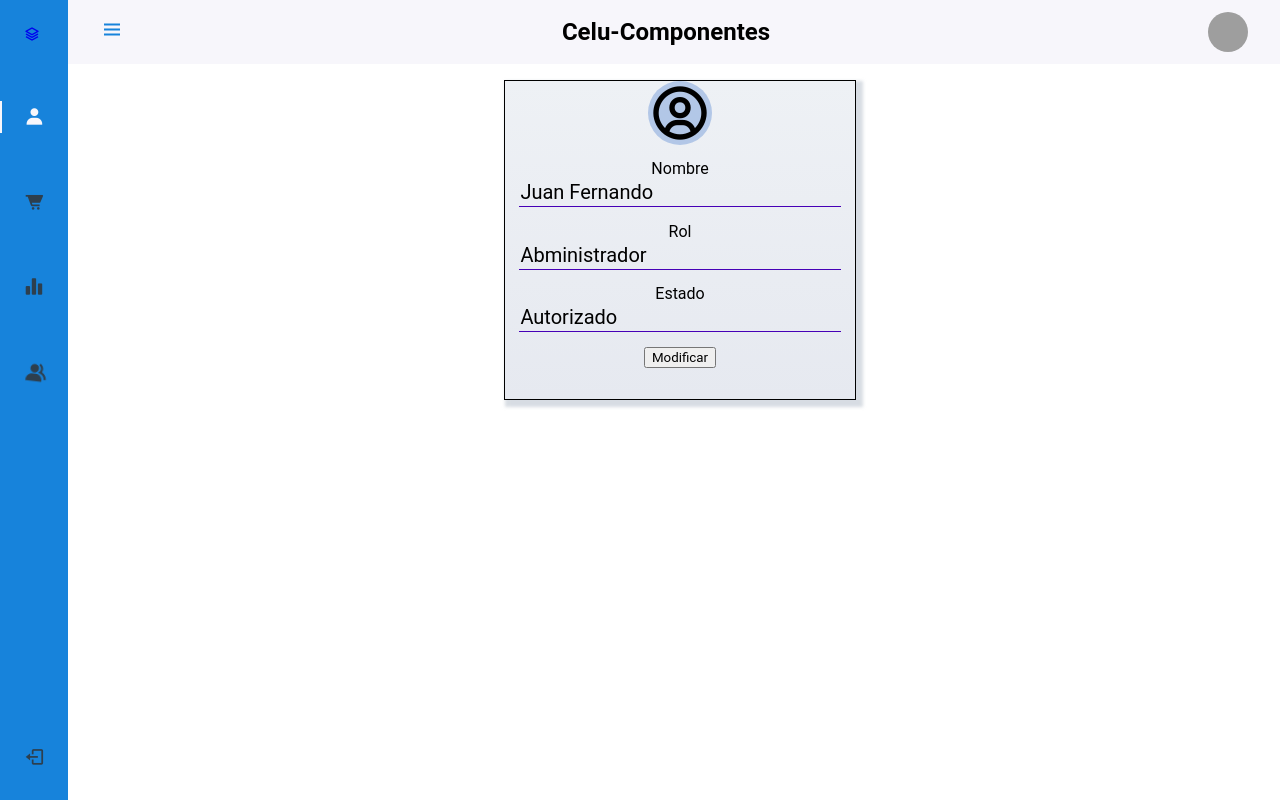
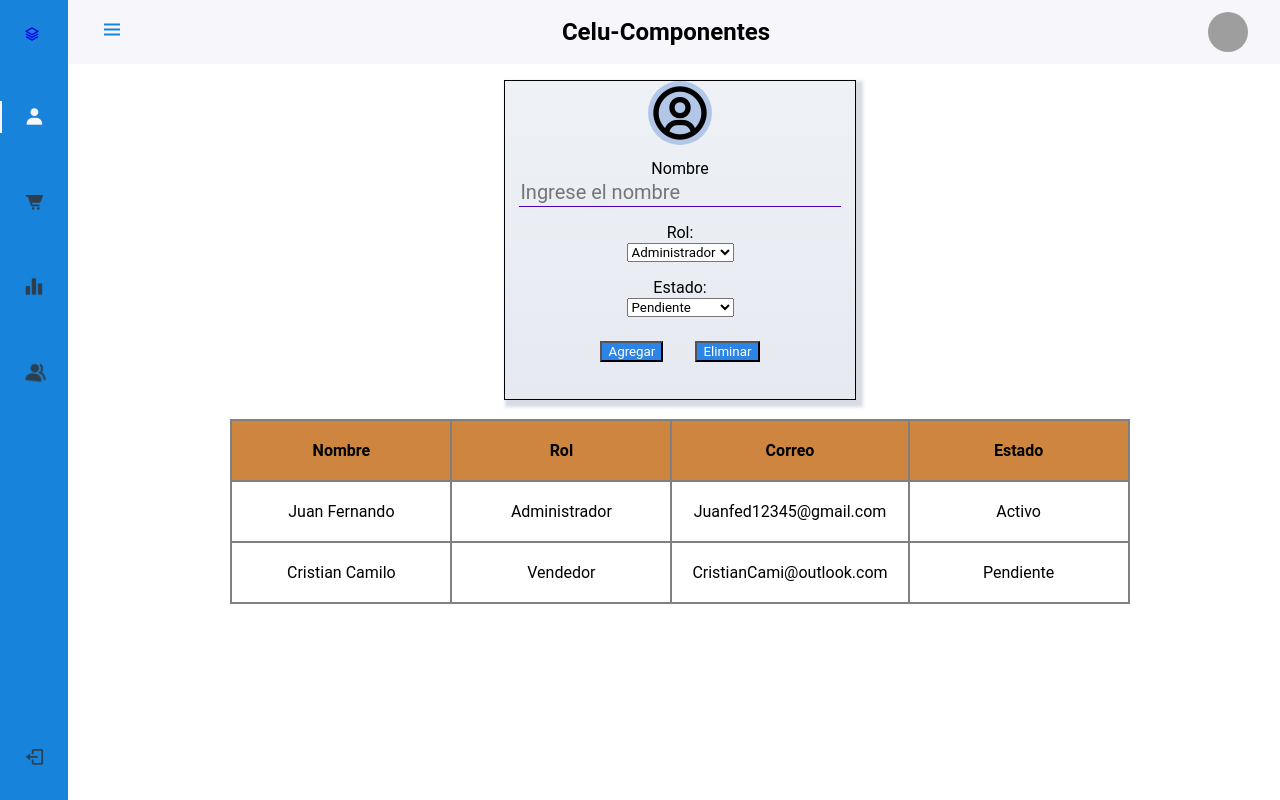
Before and after one commit to juanfed/night-developers, a React (Create React App) app: page /gestion in a window 1280 px wide. Built offline with nearby package versions, Linux system fonts and the light colour scheme; grey boxes are pictures that could not be loaded.

Commit message:
Modificaciones a los botones de producto y terminacion de la parte de gestion de usuarios

```diff
--- a/src/components/carUser.jsx
+++ b/src/components/carUser.jsx
@@ -11,25 +11,61 @@ function CarUsers(){
                     <form action="">
                         <div className="carUser-datos">
                             <label for="nombre">Nombre</label>
-                            <input type="text" id="nombre" value="Juan Fernando" />
+                            <input type="text" id="nombre"  placeholder="Ingrese el nombre"/>
                         </div>
 
                         <div className="carUser-datos">
-                            <label for="rol">Rol</label>
-                            <input type="text" id="rol" value="Abministrador" />
+                            <p>
+                                Rol: <br />
+                                <select name="Rol">
+                                <option >Administrador</option>
+                                <option>Vendedor</option>
+                                </select>
+                            </p>
                         </div>
 
                         <div className="carUser-datos">
-                            <label for="estado">Estado</label>
-                            <input type="text" id="estado" value="Autorizado" />
-
+                        <p>
+                            Estado: <br />
+                            <select name="Rol">
+                            <option >Pendiente</option>
+                            <option>Autorizado</option>
+                            <option>No Autorizado</option>
+                            </select>
+                            </p>
                         </div>
 
                     </form>
                 </div>
                 <div className="carUser-modificar">
-                    <button>Modificar</button>
+                    <button className="botonCarUser">Agregar</button>
+                    <button className="botonCarUser">Eliminar</button>
                 </div>
+            </div>
+            <br />
+            <div className="tablaUsuarios">
+                <table className="tabla--Usuarios">
+                    <tr>
+                        <th >Nombre </th>
+                        <th >Rol</th>
+                        <th >Correo</th>
+                        <th >Estado</th>
+                    </tr>
+
+                    <tr>
+                        <td>Juan Fernando</td>
+                        <td >Administrador</td>
+                        <td >Juanfed12345@gmail.com</td>
+                        <td>Activo</td>
+                    </tr>
+
+                    <tr>
+                        <td>Cristian Camilo</td>
+                        <td>Vendedor</td>
+                        <td>CristianCami@outlook.com</td>
+                        <td>Pendiente</td>
+                    </tr>
+                </table>
             </div>
         </div>
 
--- a/src/styles/carUser.css
+++ b/src/styles/carUser.css
@@ -39,3 +39,23 @@
 #contenido-gestion{
     padding-top: 1rem;
 }
+
+.carUser-modificar button{
+    margin: 0.5rem 1rem 1rem 1rem;
+
+}
+
+.tablaUsuarios table{
+    margin:auto;
+}
+
+.botonCarUser{
+transition-duration: 0.4s;
+cursor: pointer;
+background-color: #2d84e7;
+color: white;
+}
+
+.botonCarUser:hover{
+    background-color: #355baf;
+}
--- a/src/styles/producto.css
+++ b/src/styles/producto.css
@@ -3,7 +3,7 @@
 margin: 25px;
 border:2px solid gray;
 border-collapse: collapse;
-color:black;background-color:peru;
+color:black;background-color:rgb(26, 70, 165);
 text-align: center;
 }
 body{
@@ -29,11 +29,12 @@ height: 35px;
 margin-left: 15px;
 transition-duration: 0.4s;
 cursor: pointer;
-background-color: #48cae8;
- }
+background-color: #2d84e7;
+color: white;
+}
 
  input.botoness:hover{
-background-color: white;
+background-color: #355baf;
 
  }
 
```
